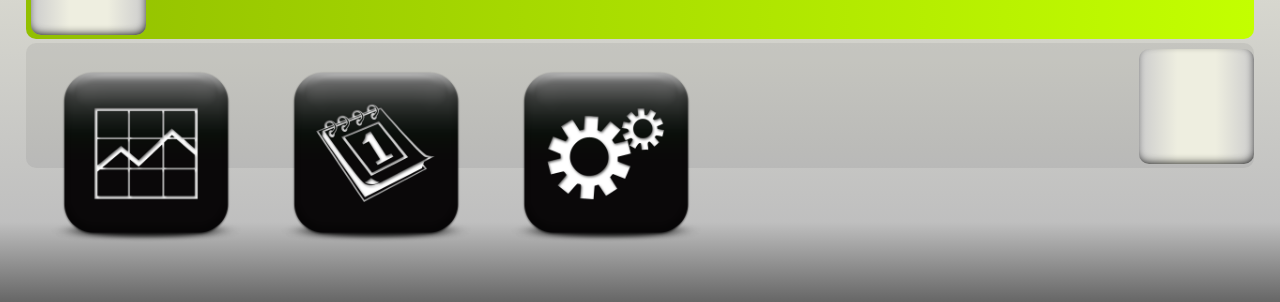
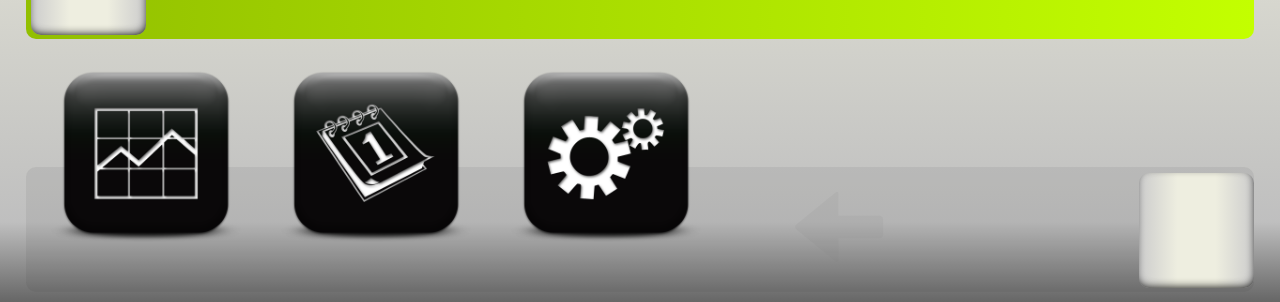
Before and after one commit to jgeryk/mood-tracking, a website: page public/index.html in a window 1280 px wide. Shown: the part 498-800 px from the top of the page. Drawn offline with nearby package versions, Linux system fonts and the light colour scheme; some packages are replaced by stand-ins of ours.

Commit message:
Small ui changes

```diff
--- a/public/js/controllers/landingController.js
+++ b/public/js/controllers/landingController.js
@@ -84,9 +84,6 @@ angular.module('mood-tracker')
       }
     };
 
-    $scope.moveToSetMood = function() {
-    }
-
     var d = document.getElementById('setMoodView');
     $interval(function () {
       $scope.position = {
--- a/public/stylesheets/style.css
+++ b/public/stylesheets/style.css
@@ -10,6 +10,15 @@ a {
 
 svg {
 
+}
+
+#arrow_slider {
+  color: rgba(128,128,128,0.1);
+  font-size: 7vmax;
+  position: relative;
+  top: 10%;
+  display: inline-block;
+  right: -60vw;
 }
 
 .box-btn {
@@ -95,4 +104,8 @@ svg {
 	position: relative;
 	margin-left: 3.8vmax;
   }
+
+  #arrow_slider {
+    right: -75vw;
+  }
 }
--- a/public/templates/landing.html
+++ b/public/templates/landing.html
@@ -34,9 +34,9 @@
       <span class="center">Sun</center>
     </div>
   </div>
-  <div id="color-tab" style="animation: breathe 2s ease-in-out infinite alternate">
-    <div ng-mousedown="startDrag($event)" ng-mousemove="move($event)" ng-mouseup="stopDrag()" ng-swipe-left="moveToSetMood()"
-	     id="setMoodView" class="btn box-btn" ng-style="position"/>
+  <div id="color-tab" style="margin-top: 10vmax; animation: breathe 2s ease-in-out infinite alternate">
+	<span id="arrow_slider" class="glyphicon glyphicon-arrow-left"/>
+    <div ng-mousedown="startDrag($event)" ng-mousemove="move($event)" ng-mouseup="stopDrag()" id="setMoodView" class="btn box-btn" ng-style="position"/>
   </div>
 </div>
 
```
